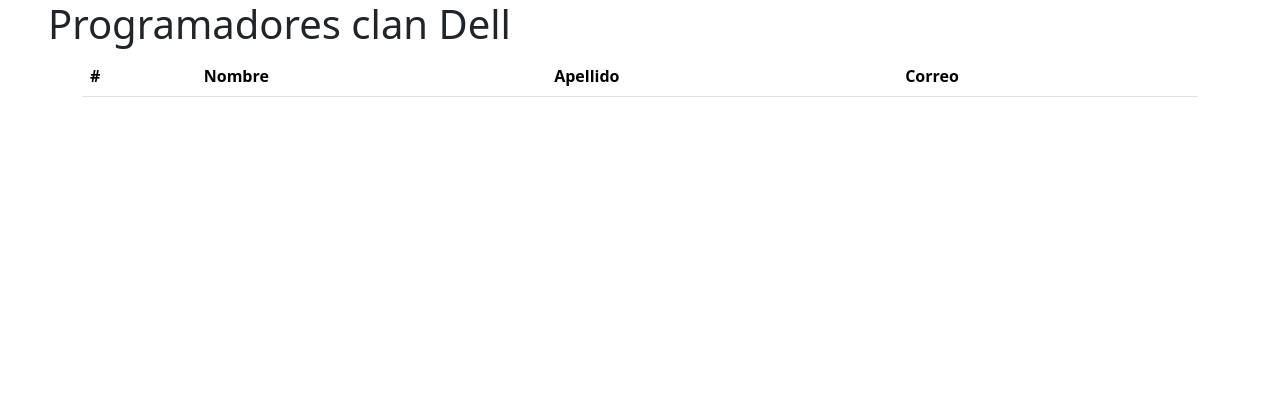
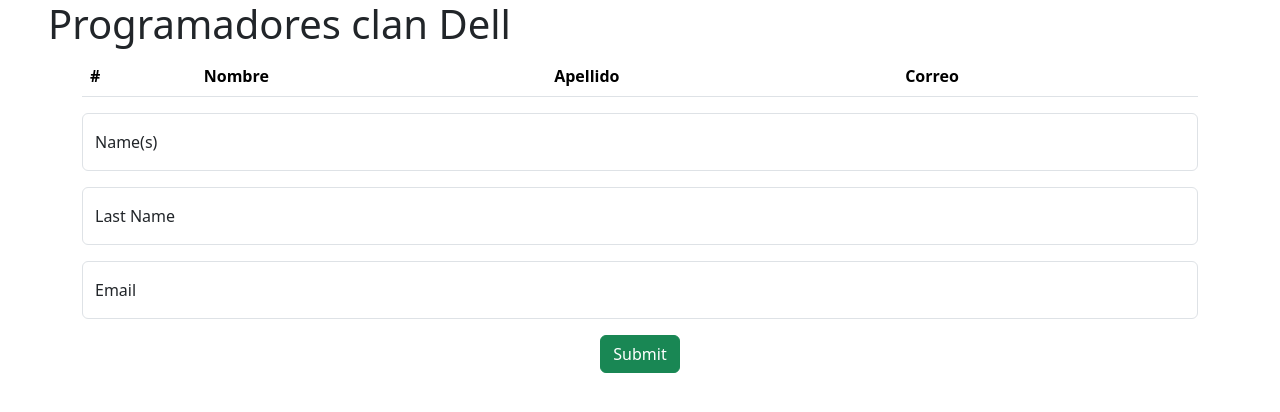
Before and after one commit to SanDaws/basic-nodejsrepo, a website built with Vite: page index.html in a window 1280 px wide. Built offline with nearby package versions, Linux system fonts and the light colour scheme.

Commit message:
formulario basico, redicreccion a server, metodo post

```diff
--- a/index.html
+++ b/index.html
@@ -29,6 +29,26 @@
                 </tbody>
                 </table>
         </section>
+
+        <section class="container">
+            <form action="./src/pages/server.html" method='post'>
+                <div class="form-floating mb-3">
+                    <input type="text" class="form-control"  name="name" id="name" placeholder="name(s)">
+                <label for="name">Name(s)</label>
+                </div>
+                <div class="form-floating mb-3">
+                    <input type="text" class="form-control"  name="lastName" id="lastName" placeholder="lastName">
+                <label for="LastName">Last Name</label>
+                </div>
+                <div class="form-floating mb-3">
+                    <input type="email" class="form-control"  name="mail" id="mail" placeholder="email">
+                <label for="email">Email</label>
+                </div>
+                <section class="text-center">
+                    <button type="submit" class="btn btn-success">Submit</button>
+                </section>
+            </form>
+        </section>
     </main>
     <footer></footer>
     <script type="module" src="./src/js/main.js"></script>
```
Also changed, not shown: src/pages/server.html (added).
